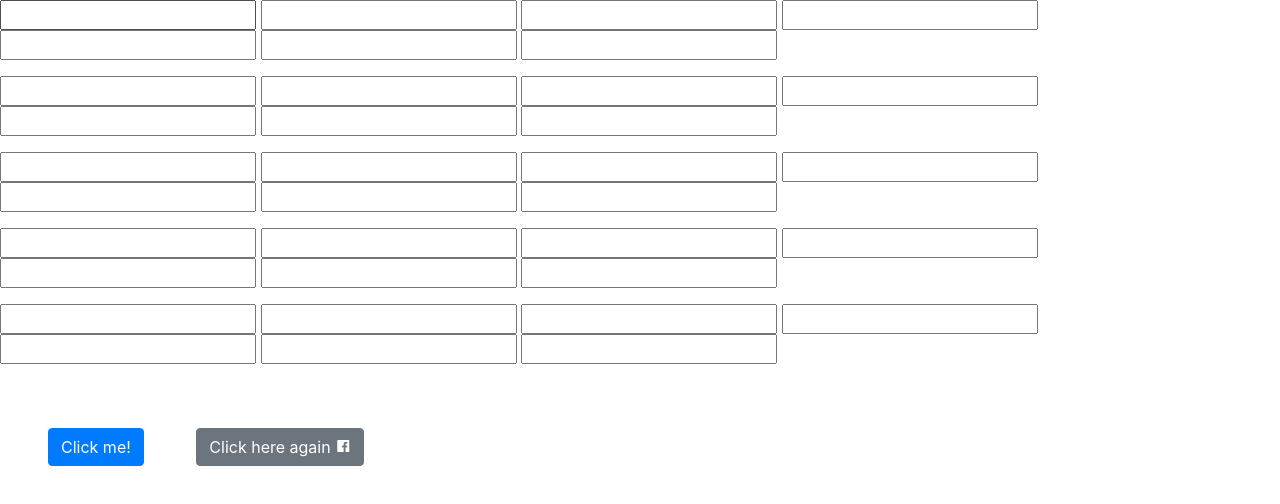
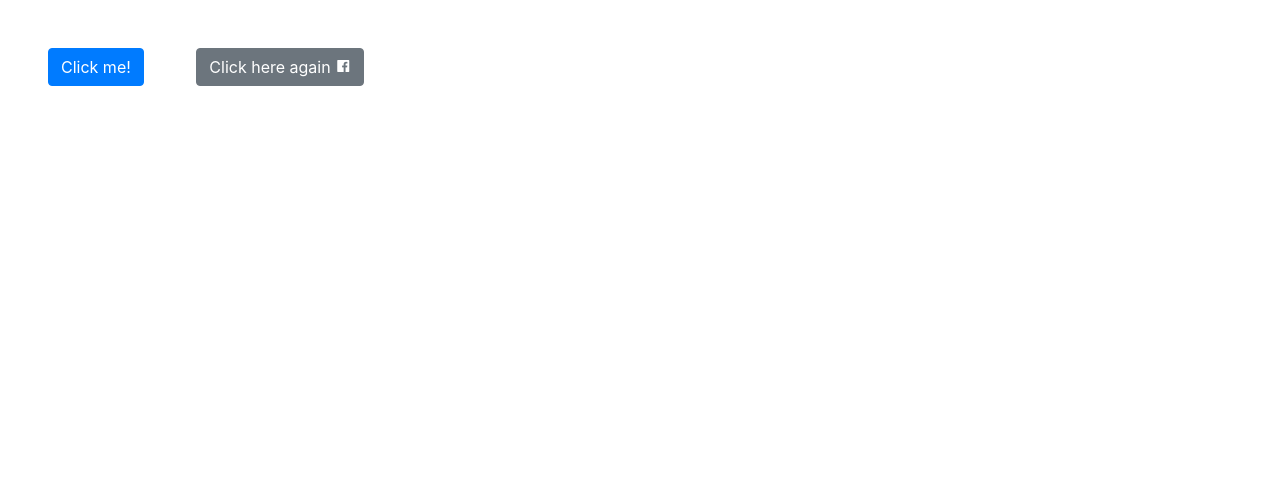
Before and after one commit to favourdev1/AlertHub, a website built with webpack: page example/index.htm in a window 1280 px wide. Built offline with nearby package versions, Linux system fonts and the light colour scheme.

Commit message:
removed irrelevant test content

```diff
--- a/example/index.htm
+++ b/example/index.htm
@@ -21,51 +21,7 @@
 
 <body>
 
-    <form action=" ">
-        <input type="text " name=" " id=" ">
-        <input type="text " name=" " id=" ">
-        <input type="text " name=" " id=" ">
-        <input type="text " name=" " id=" ">
-        <input type="text " name=" " id=" ">
-        <input type="text " name=" " id="
-                                        ">
-        <input type="text " name=" " id=" "></form>
-    <form action=" ">
-        <input type="text " name=" " id=" ">
-        <input type="text " name=" " id=" ">
-        <input type="text " name=" " id=" ">
-        <input type="text " name=" " id=" ">
-        <input type="text " name=" " id=" ">
-        <input type="text " name=" " id="
-                                        ">
-        <input type="text " name=" " id=" "></form>
-    <form action=" ">
-        <input type="text " name=" " id=" ">
-        <input type="text " name=" " id=" ">
-        <input type="text " name=" " id=" ">
-        <input type="text " name=" " id=" ">
-        <input type="text " name=" " id=" ">
-        <input type="text " name=" " id="
-                                        ">
-        <input type="text " name=" " id=" "></form>
-    <form action=" ">
-        <input type="text " name=" " id=" ">
-        <input type="text " name=" " id=" ">
-        <input type="text " name=" " id=" ">
-        <input type="text " name=" " id=" ">
-        <input type="text " name=" " id=" ">
-        <input type="text " name=" " id="
-                                        ">
-        <input type="text " name=" " id=" "></form>
-    <form action=" ">
-        <input type="text " name=" " id=" ">
-        <input type="text " name=" " id=" ">
-        <input type="text " name=" " id=" ">
-        <input type="text " name=" " id=" ">
-        <input type="text " name=" " id=" ">
-        <input type="text " name=" " id="
-                                        ">
-        <input type="text " name=" " id=" "></form>
+
 
 
     <button id="show-alert-button" class=" btn btn-primary m-5 ">Click me!</button>
```
